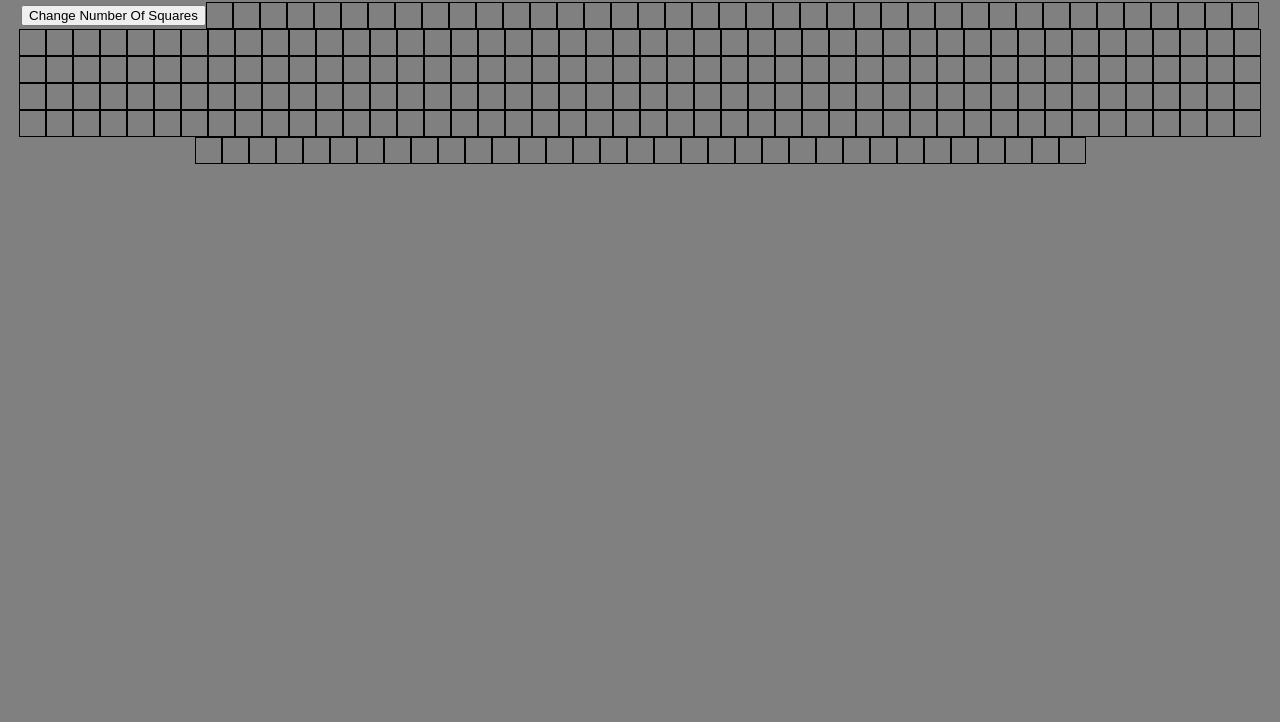
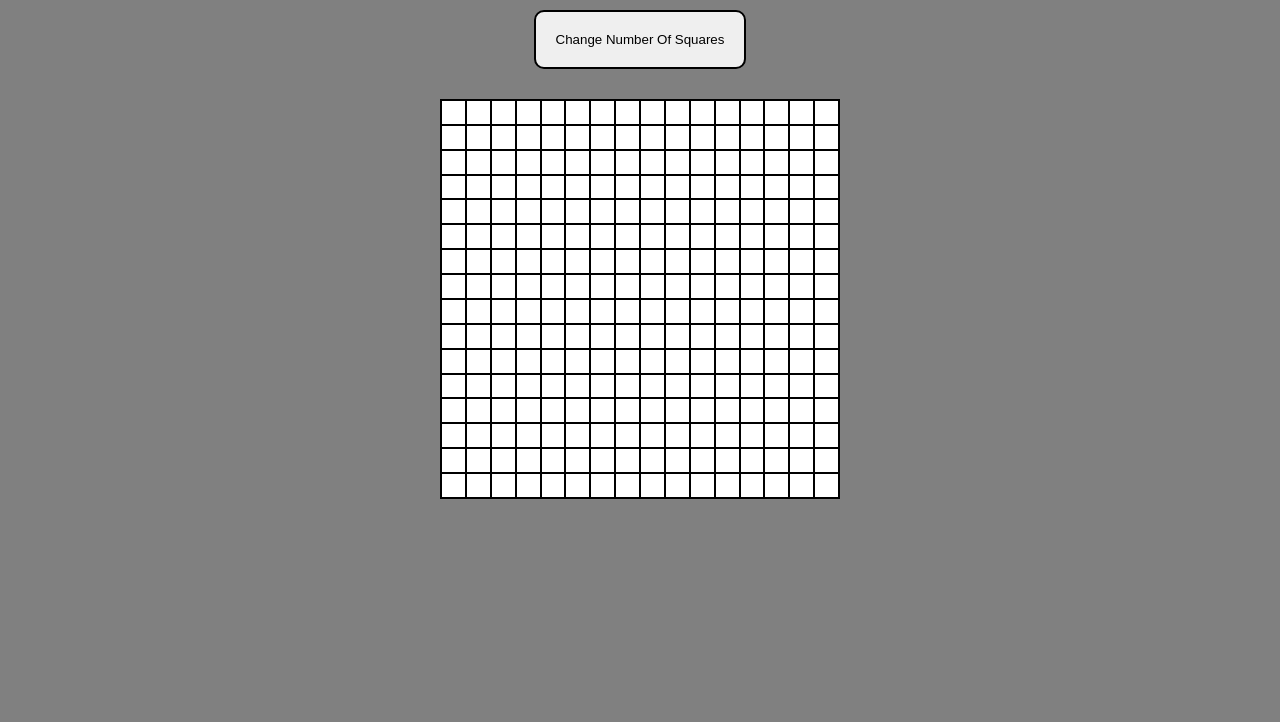
Before and after one commit to achuku/etch-a-sketch, a plain HTML site: page index.html in a window 1280 px wide. Shown: the part 78-800 px from the top of the page. Drawn offline with Linux system fonts and the light colour scheme.

Commit message:
Amend backend logic for etch a sketch app

```diff
--- a/eas.js
+++ b/eas.js
@@ -1,12 +1,25 @@
-const body = document.querySelector('body');
-const container = document.createElement('div');
-body.appendChild(container).className = 'container';
-body.style.backgroundColor = 'gray';
+const container = document.getElementById('grid-container');
 
-const btn = document.createElement('button');
-container.appendChild(btn).className = 'button';
-btn.textContent = 'Change Number Of Squares';
+function random(number) {
+    return Math.floor(Math.random() * number + 1);
+}
 
+function createGridItems(rows, columns){
+    container.style.setProperty ('--grid-rows', rows);
+    container.style.setProperty ('--grid-cols', columns);
+    for (i = 0; i < (rows * columns); i++) {
+        let item = document.createElement('div');
+        container.appendChild(item).className = 'grid-item';
+        item.addEventListener ('mouseover',function bgChange(){
+
+            const rndCol = "rgb(" + random(255) + "," + random(255) + "," + random(255) + ")";
+            item.style.backgroundColor = rndCol;
+        });
+    };
+};
+createGridItems(16,16);
+
+const btn = document.getElementById('button');
 btn.addEventListener ( 'click', () => {
     size = prompt('How many squares per side? (1 - 100).', '');
     if (0 < size && size <=100){
@@ -17,18 +30,3 @@ btn.addEventListener ( 'click', () => {
     }
 
 });
-
-
-function createGridItems(rows, columns){
-    //container.style.setProperty ('grid-rows', rows);
-    //container.style.setProperty ('grid-columns', columns);
-    for (i = 0; i < (rows * columns); i++) {
-        let item = document.createElement('div');
-        container.appendChild(item).className = 'grid-item';
-        item.addEventListener ('mouseover',function bgChange(){
-
-            item.style.backgroundColor = 'white';
-        });
-    };
-};
-createGridItems(16,16);
--- a/index.html
+++ b/index.html
@@ -7,7 +7,11 @@
         <title>Etch-a-Sketch</title>
     </head>
     <body>
-        <h1>Etch-a-Sketch</h1>
-        <script src="eas.js"></script>
+        <div class="container">
+            <h1>Etch-a-Sketch</h1>
+            <button id="button" input type="number">Change Number Of Squares</button>
+            <div id="grid-container" class="grid-container"></div>
+            <script src="eas.js"></script>
+        </div>
     </body>
 </html>
--- a/style.css
+++ b/style.css
@@ -1,18 +1,45 @@
+*{
+    box-sizing: border-box;
+}
 
-h1 {
-    text-align: center;
+:root{
+    --grid-cols:1;
+    --grid-rows:1;
 }
+
+body{
+    background: gray;
+}
+
 
 .container {
     display: flex;
     flex-wrap: wrap;
-    flex-direction: row;
+    flex-direction: column;
     justify-content: center;
     align-items: center;
 }
 
+.grid-container{
+    display: grid;
+    width: 400px;
+    height: 400px;
+    grid-template-rows: repeat(var(--grid-rows),1fr);
+    grid-template-columns: repeat(var(--grid-cols), 1fr);
+    background: white;
+    border: 1px solid black;
+}
+
 .grid-item{
     border: 1px solid black;
-    width: 25px;
-    height: 25px;
+    text-align: center;
 }
+
+#button{
+    margin-bottom: 30px;
+    padding: 20px;
+    border-radius: 10px;
+    text-align: center;
+    border-style:solid;
+    cursor: pointer;
+}
```
